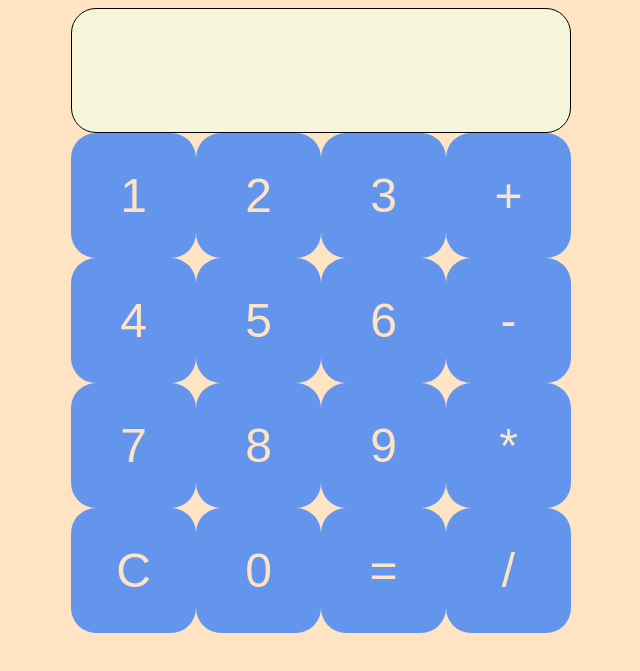
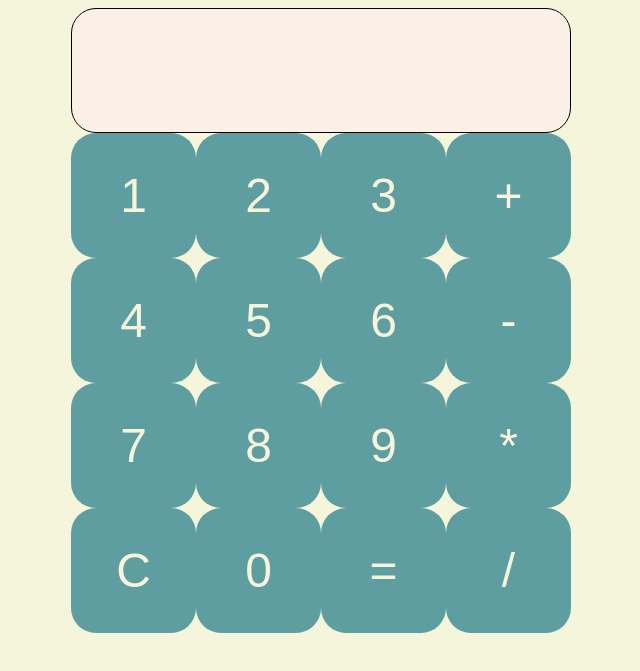
Before and after one commit to 0x3cc-dev/calculator, a plain HTML site: page index.html in a window 1280 px wide. Shown: the part 129-800 px from the top of the page, without its empty margins (319-959 px from the left). Drawn offline with Linux system fonts and the light colour scheme.

Commit message:
Change the colors for a change

```diff
--- a/styles.css
+++ b/styles.css
@@ -5,8 +5,8 @@
 }
 
 body {
-    background-color: bisque;
-    color: cornflowerblue;
+    background-color: beige;
+    color: cadetblue;
     font-family: Roboto, sans-serif;
     height: 100vh;
     display: flex;
@@ -21,7 +21,7 @@ h1 {
 }
 
 .display {
-    background-color: beige;
+    background-color: linen;
     height: 125px;
     width: 500px;
     border-radius: 25px;
@@ -41,8 +41,8 @@ h1 {
 }
 
 .buttons button {
-    background-color: cornflowerblue;
-    color: bisque;
+    background-color: cadetblue;
+    color: beige;
     height: 25%;
     width: 25%;
     font-size: 48px;
```
